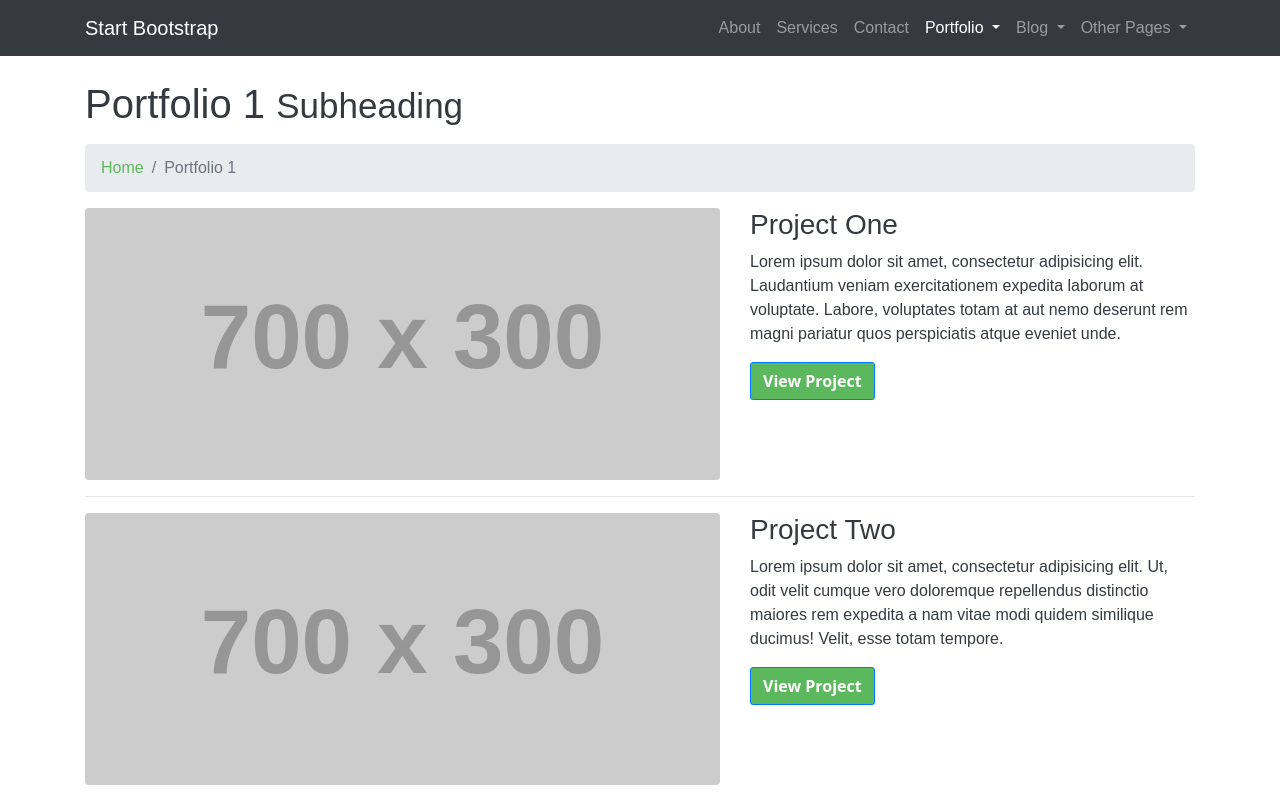
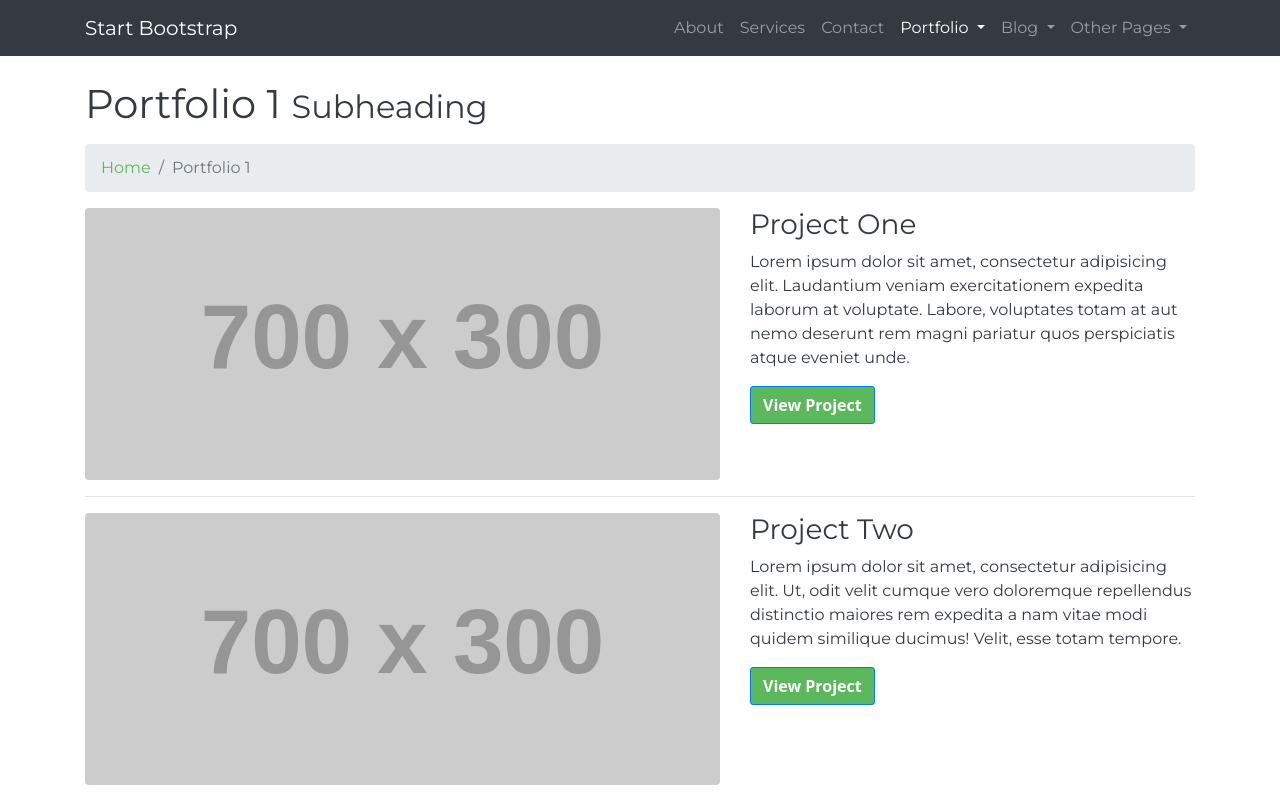
Before and after one commit to MacLaurinGroup/bootstrap-template, a plain HTML site: page portfolio-1-col.html in a window 1280 px wide. Shown: the top 799 px of the page. Drawn offline with nearby package versions, Linux system fonts and the light colour scheme; placeholder pictures from the web are drawn by us; some icons are missing.

Commit message:
Removed unnecessary css and made changes to font

```diff
--- a/portfolio-1-col.html
+++ b/portfolio-1-col.html
@@ -11,9 +11,10 @@
     <title>Modern Business - Start Bootstrap Template</title>
 
     <!-- Bootstrap core CSS -->
-    <link href="vendor/bootstrap/css/bootstrap.min.css" rel="stylesheet">
+    <link href="vendor/bootstrap/css/bootstrap.css" rel="stylesheet">
 
     <!-- Custom styles for this template -->
+    <link href="https://fonts.googleapis.com/css?family=Montserrat:400,700" rel="stylesheet">
     <link href="css/modern-business.css" rel="stylesheet">
 
   </head>
```
